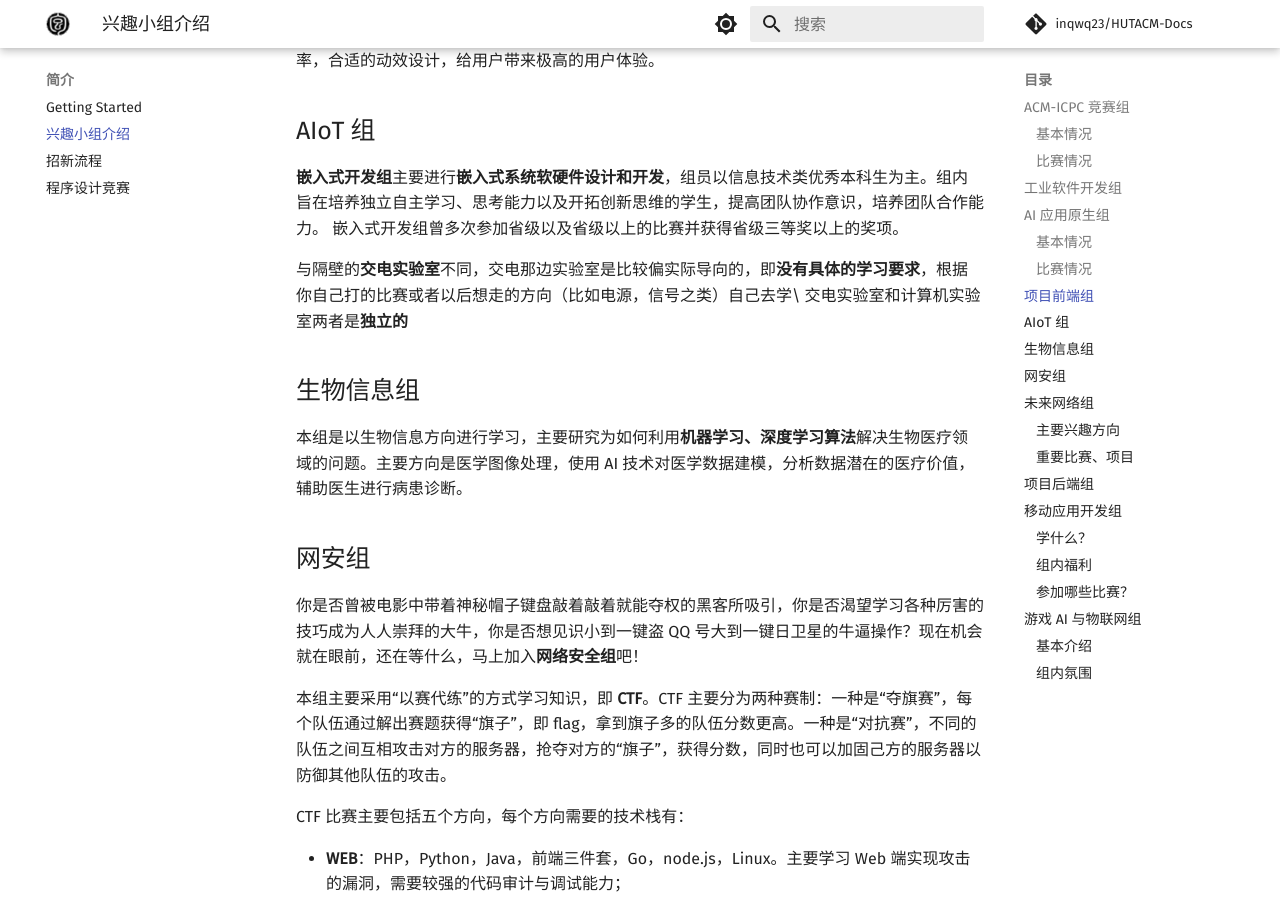
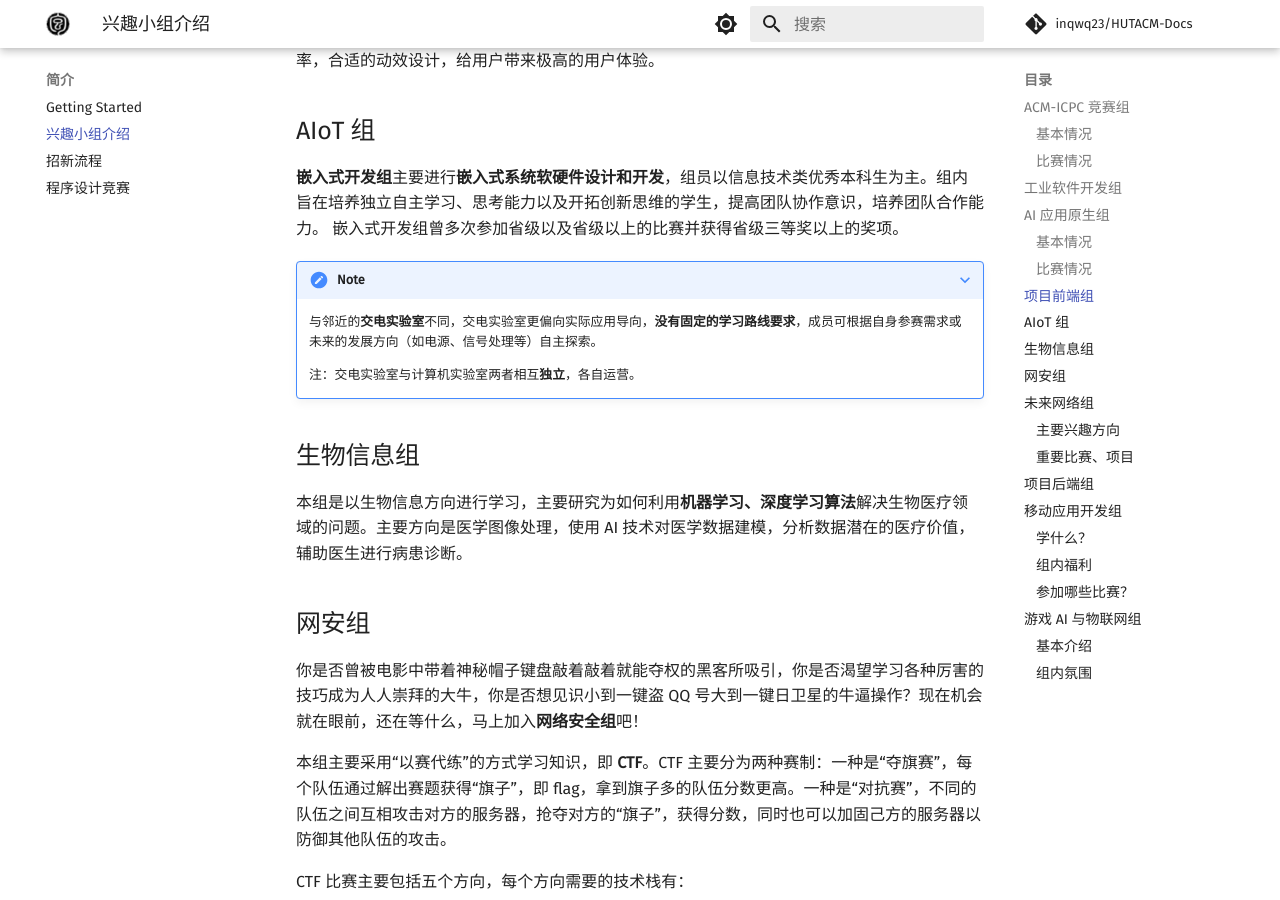
Before and after one commit to inqwq23/HUTACM-Docs, an MkDocs documentation site: the page built from docs/intro/groups.md, in a window 1280 px wide and 900 px high, scrolled down 3088 px. Built offline with MkDocs 1.6.1 and Material for MkDocs 9.7.7, drawn with Linux system fonts in a browser that asks for light colours; comment, search, counter and statistics services are not loaded.

Commit message:
Update AIoT group description and lab distinctions
Revised the description of the AIoT group and clarified the distinction between the交电实验室 and the计算机实验室.

```diff
--- a/docs/intro/groups.md
+++ b/docs/intro/groups.md
@@ -56,8 +56,11 @@ ACM 组是双创中心比赛最多的组别，你可以尽情的享受比赛带
 
 **嵌入式开发组**主要进行**嵌入式系统软硬件设计和开发**，组员以信息技术类优秀本科生为主。组内旨在培养独立自主学习、思考能力以及开拓创新思维的学生，提高团队协作意识，培养团队合作能力。 嵌入式开发组曾多次参加省级以及省级以上的比赛并获得省级三等奖以上的奖项。
 
-与隔壁的**交电实验室**不同，交电那边实验室是比较偏实际导向的，即**没有具体的学习要求**，根据你自己打的比赛或者以后想走的方向（比如电源，信号之类）自己去学\
-交电实验室和计算机实验室两者是**独立的**
+???+ note
+
+    与邻近的**交电实验室**不同，交电实验室更偏向实际应用导向，**没有固定的学习路线要求**，成员可根据自身参赛需求或未来的发展方向（如电源、信号处理等）自主探索。
+
+    注：交电实验室与计算机实验室两者相互**独立**，各自运营。
 
 ## 生物信息组
 
```
